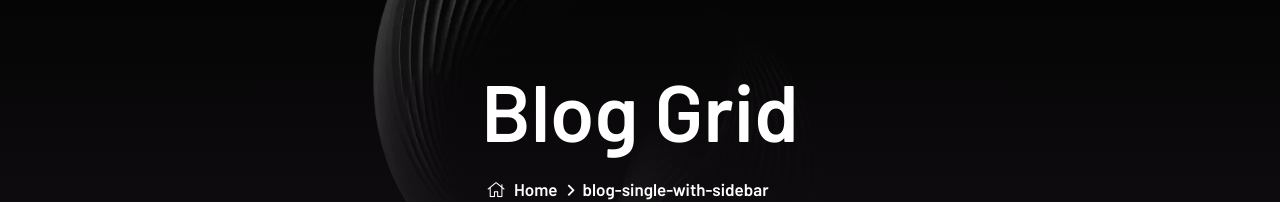
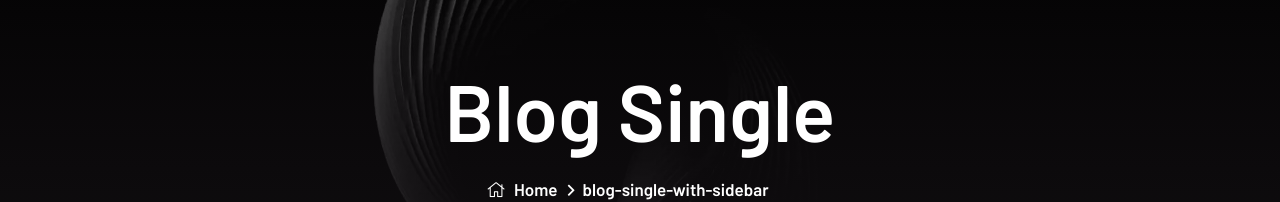
Before and after one commit to shantovai024/dixor-clean, a Next.js app: page /blog-single-with-sidebar/1 in a window 1280 px wide. Shown: the part 140-342 px from the top of the page. Built offline with nearby package versions, Linux system fonts and the light colour scheme.

Commit message:
title updated

```diff
--- a/src/app/blog-single-with-sidebar/[id]/page.tsx
+++ b/src/app/blog-single-with-sidebar/[id]/page.tsx
@@ -25,7 +25,7 @@ const BlogSingleWithSidebarPage = async ({ params }: PageProps) => {
     return (
         <>
             <LayoutV1>
-                <Breadcrumb title='Blog Grid' breadCrumb='blog-single-with-sidebar' />
+                <Breadcrumb title='Blog Single' breadCrumb='blog-single-with-sidebar' />
                 {data && <BlogSingleWithSidebarContent sectionClass='default-padding-bottom' blogInfo={data} totalBlogs={BlogV3Data.length} />}
                 <DarkClass />
                 <ThemeDark />
```
